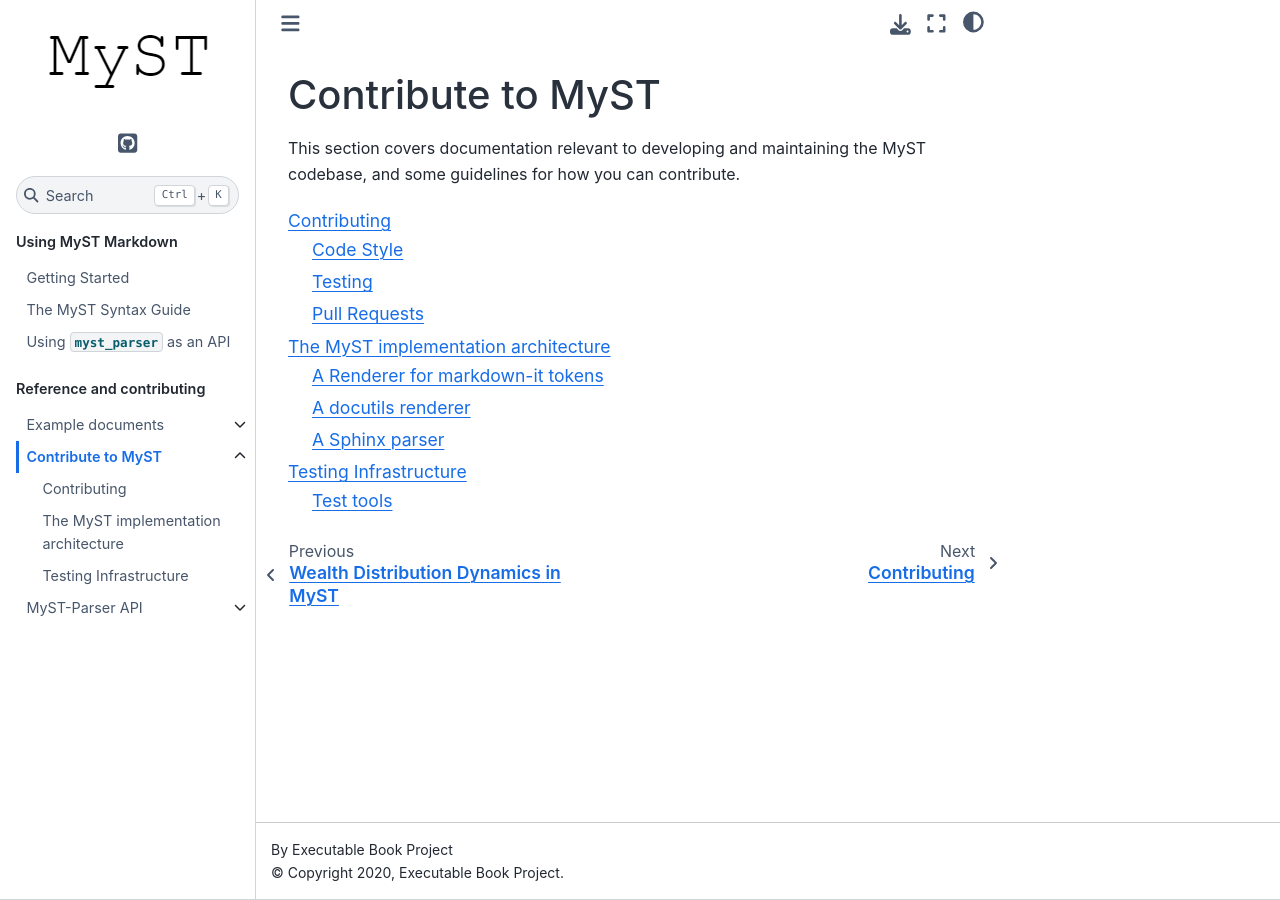
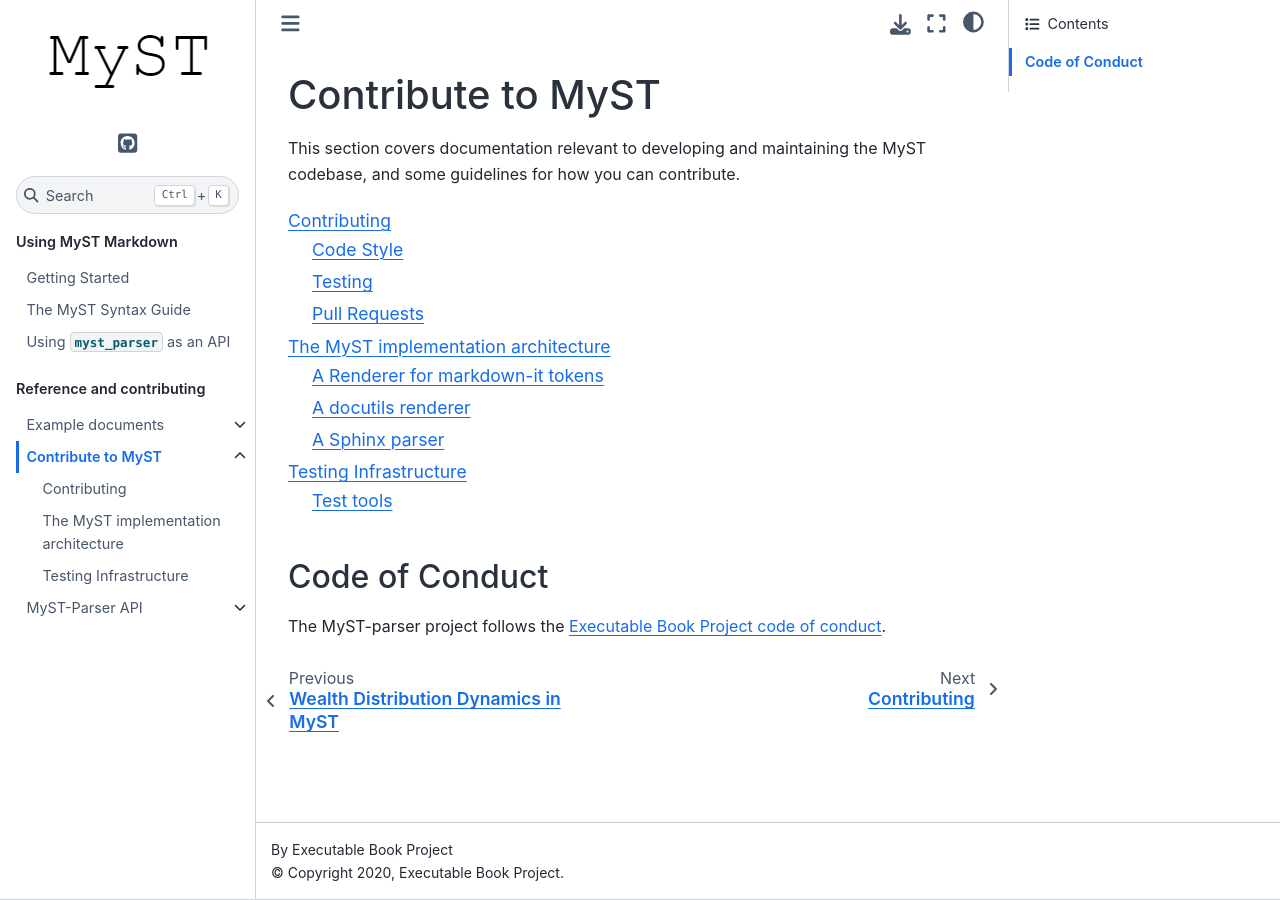
Before and after one commit to executablebooks/MyST-Parser, a Sphinx documentation site: the page built from docs/develop/index.md, in a window 1280 px wide. Built offline with Sphinx 7.4.7 and the Sphinx Book theme 1.1.4, drawn with Linux system fonts in a browser that asks for light colours.

````diff
--- a/docs/develop/index.md
+++ b/docs/develop/index.md
@@ -8,3 +8,8 @@
 architecture.md
 test_infrastructure.md
 ```
+
+## Code of Conduct
+
+The MyST-parser project follows the
+[Executable Book Project code of conduct](https://executablebooks.org/en/latest/about.html#code-of-conduct).
````
Also changed, not shown: docs/index.md (+21 -0 lines).
